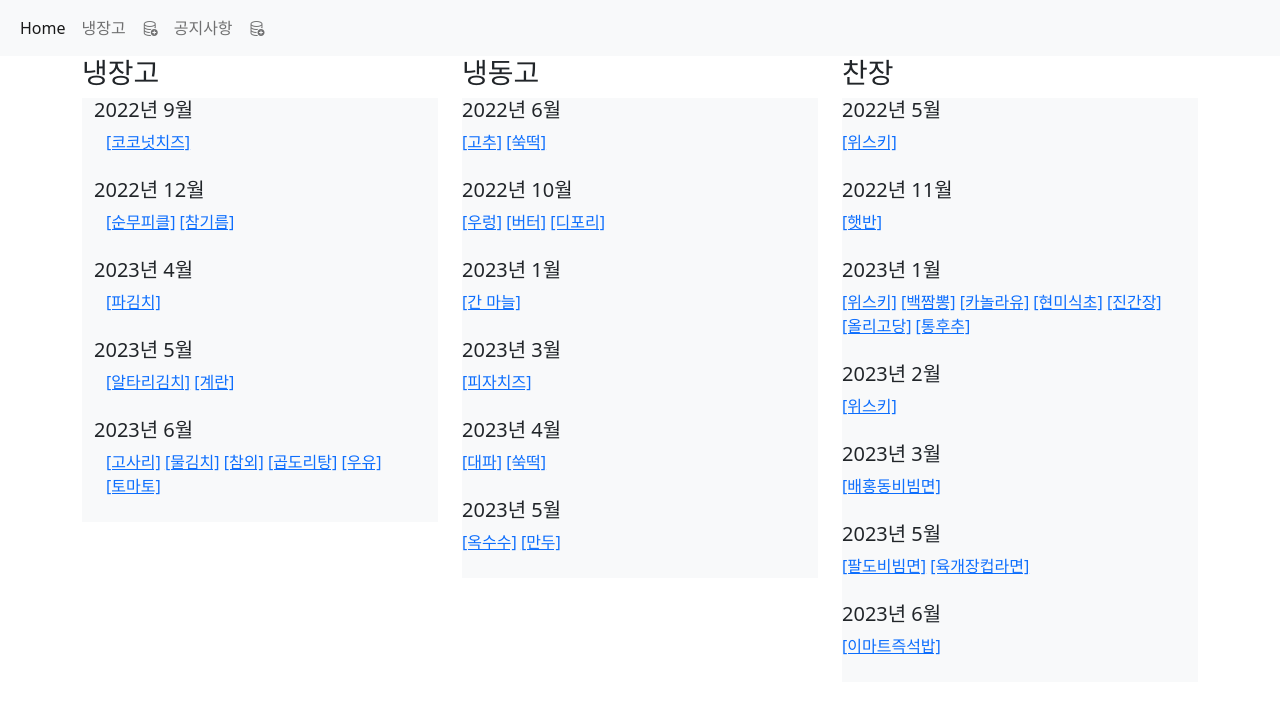
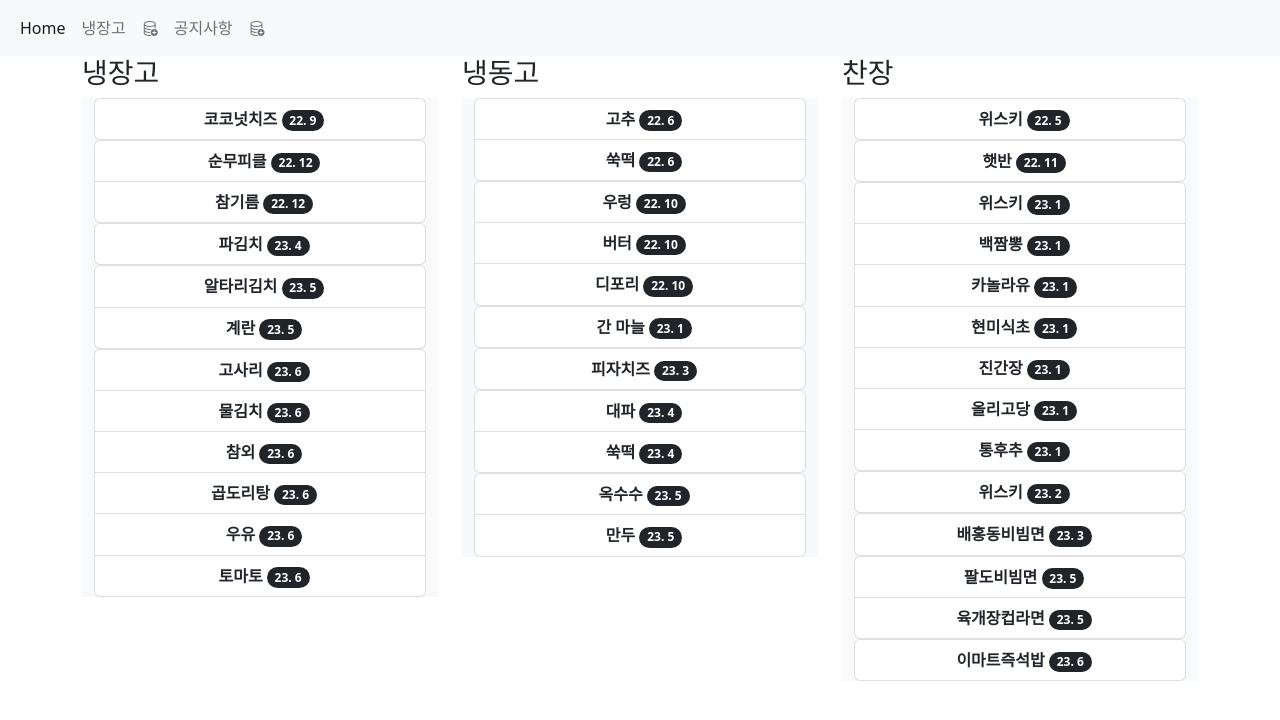
Before and after one commit to ffffa1233/warehouse, a Django app: page /frige/ in a window 1280 px wide. Shown: the top 720 px of the page. Run offline with Django 4.2, Linux system fonts and the light colour scheme; data comes from the database, SQL or seed files in the repository.

Commit message:
frige html에서 drag drop방식으로 변경할 수 있도록 수정

```diff
--- a/frige/urls.py
+++ b/frige/urls.py
@@ -11,4 +11,7 @@ urlpatterns = [
     path('update/<int:frige_id>/', views.update, name='update'),
     path('update/<int:frige_id>/updaterecord/', views.updaterecord, name='updaterecord'),
     path('add/addrecord/', views.addrecord, name='addrecord'),
+    path('updateToFrige/<int:frige_id>/', views.updateToFrige, name='updateToFrige'),
+    path('updateToIce/<int:frige_id>/', views.updateToIce, name='updateToTce'),
+    path('updateToCupboard/<int:frige_id>/', views.updateToCupboard, name='updateToCupboard'),
 ]
--- a/frige/views.py
+++ b/frige/views.py
@@ -19,7 +19,7 @@ def index(request):
     dt_now = datetime.datetime.now()
     for frigeItem in myFrigeItemAll:
         frigeItemDateType = time.strptime(frigeItem['date_add_frige'], '%Y-%m-%d')
-        frigeItemKey = str(frigeItemDateType.tm_year) + '년 ' + str(frigeItemDateType.tm_mon) + '월'
+        frigeItemKey = str(frigeItemDateType.tm_year)[2:] + '. ' + str(frigeItemDateType.tm_mon)
         if frigeItem['freezing'] == '냉장':
             if frigeItemKey not in myFrigeItemForHtml:
                 myFrigeItemForHtml[frigeItemKey] = []
@@ -95,6 +95,23 @@ def update(request, frige_id):
     template = loader.get_template('frige/update.html')
     return HttpResponse(template.render({'updateItem': updateItem}, request))
 
+def updateToFrige(request, frige_id):
+    updateItem = FrigeItem.objects.get(id=frige_id)
+    updateItem.freezing = '냉장'
+    updateItem.save()
+    return HttpResponseRedirect(reverse('frige:index'))
+
+def updateToIce(request, frige_id):
+    updateItem = FrigeItem.objects.get(id=frige_id)
+    updateItem.freezing = '냉동'
+    updateItem.save()
+    return HttpResponseRedirect(reverse('frige:index'))
+
+def updateToCupboard(request, frige_id):
+    updateItem = FrigeItem.objects.get(id=frige_id)
+    updateItem.freezing = '찬장'
+    updateItem.save()
+    return HttpResponseRedirect(reverse('frige:index'))
 
 def updaterecord(request, frige_id):
     item = request.POST['item']
--- a/templates/base.html
+++ b/templates/base.html
@@ -39,8 +39,11 @@
     </div>
   </div>
 </nav>
-<body>
     {% block content %}
     {% endblock %}
 </body>
+<script>
+    {% block script %}
+    {% endblock %}
+</script>
 </html>
--- a/templates/frige/frige.html
+++ b/templates/frige/frige.html
@@ -13,54 +13,88 @@
         <div class="col">
             <h3>냉장고</h3>
             {% for x,y in myFrigeItem %}
-                <div class="container bg-light">
-                    <h5>{{ x }}</h5>
-                        <div class="container">
+            <div class="container bg-light" ondrop="updateToFrige(event)" ondragover="event.preventDefault()">
+                <!-- <h5>{{ x }}</h5> -->
+                <ul class="list-group">
                     {% for z in y %}
-                                <a href="update/{{z.id}}/">[{{ z.item }}]</a>
-                                {% if forloop.counter|divisibleby:5 %}
-                                    <br>
-                                {% endif %}
+                    <li class="list-group-item" id="{{ z.id }}" draggable="true" ondragstart="drag(event)" style="text-align:center" onclick="update({{z.id}})">
+                        <div class="ms-2 me-auto">
+                            <span class="fw-bold">{{ z.item }}</span>
+                            <span class="badge bg-dark rounded-pill">{{ x }}</span>
+                        </div>
+
+                    </li>
                     {% endfor %}
-                        </div>
-                    <br>
+                </ul>
             </div>
             {% endfor %}
         </div>
         <div class="col">
             <h3>냉동고</h3>
             {% for x,y in myFrigeItem_Ice %}
-                <div class="containter" style="background-color:#f8f9fa">
-                    <h5>{{ x }}</h5>
-                        <div class="containter">
+                <div class="container bg-light" ondrop="updateToIce(event)" ondragover="event.preventDefault()">
+                    <ul class="list-group">
                         {% for z in y %}
-                                <a href="update/{{z.id}}/">[{{ z.item }}]</a>
-                                {% if forloop.counter == 5 %}
-                                    <br>
-                                {% endif %}
+                        <li class="list-group-item" id="{{ z.id }}" draggable="true" ondragstart="drag(event)" style="text-align:center" onclick="update({{z.id}})">
+                            <div class="ms-2 me-auto">
+                                <span class="fw-bold">{{ z.item }}</span>
+                                <span class="badge bg-dark rounded-pill">{{ x }}</span>
+                            </div>
+                        </li>
                         {% endfor %}
-                        </div>
-                    <br>
+                    </ul>
                 </div>
             {% endfor %}
         </div>
         <div class="col">
             <h3>찬장</h3>
             {% for x,y in myFrigeItem_Cupboard %}
-                <div class="containter" style="background-color:#f8f9fa">
-                    <h5>{{ x }}</h5>
-                        <div class="containter">
+                <div class="container bg-light" ondrop="updateToCupboard(event)" ondragover="event.preventDefault()">
+                    <ul class="list-group">
                         {% for z in y %}
-                                <a href="update/{{z.id}}/">[{{ z.item }}]</a>
-                                {% if forloop.counter == 5 %}
-                                    <br>
-                                {% endif %}
+                        <li class="list-group-item" id="{{ z.id }}" draggable="true" ondragstart="drag(event)" style="text-align:center" onclick="update({{z.id}})">
+                            <div class="ms-2 me-auto">
+                                <span class="fw-bold">{{ z.item }}</span>
+                                <span class="badge bg-dark rounded-pill">{{ x }}</span>
+                            </div>
+                        </li>
                         {% endfor %}
-                        </div>
-                    <br>
+                    </ul>
                 </div>
             {% endfor %}
         </div>
     </div>
 </div>
 {% endblock content %}
+{% block script %}
+function drag(ev) {
+    ev.dataTransfer.setData('text', ev.target.id);
+    console.log(ev.target.id);
+}
+function update(id) {
+    window.location.href= 'update/'+id;
+}
+function updateToFrige(ev) {
+    //ev.preventDefault();
+    var id = ev.dataTransfer.getData('text');
+    //console.log(id);
+   window.location.href='updateToFrige/'+id;
+}
+function updateToIce(ev) {
+    //ev.preventDefault();
+    var id = ev.dataTransfer.getData('text');
+    //console.log(id);
+   window.location.href='updateToIce/'+id;
+}
+function updateToCupboard(ev) {
+    //ev.preventDefault();
+    var id = ev.dataTransfer.getData('text');
+    //console.log(id);
+   window.location.href='updateToCupboard/'+id;
+}
+function deleteItem(id) {
+    console.log('delete'+id);
+    window.location.href='delete/'+id;
+}
+
+{% endblock %}
```
Lines whose indentation alone changed are shown as unchanged.
